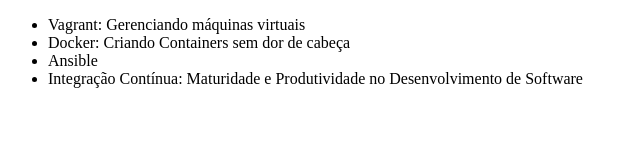
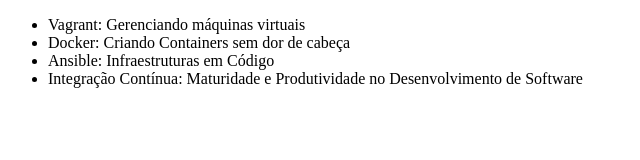
Before and after one commit to BrunoSavone/Alura-git-2, a plain HTML site: page index.html in a window 1280 px wide. Shown: the whole page, without its empty margins (0-640 px from the left). Drawn offline with Linux system fonts and the light colour scheme.

Commit message:
mudando o nome do curso

```diff
--- a/index.html
+++ b/index.html
@@ -8,7 +8,7 @@
     <ul>
         <li>Vagrant: Gerenciando máquinas virtuais</li>
         <li>Docker: Criando Containers sem dor de cabeça</li>
-        <li>Ansible</li>
+        <li>Ansible: Infraestruturas em Código</li>
         <li>Integração Contínua: Maturidade e Produtividade no Desenvolvimento de Software</li>
     </ul>
 </body>
```
